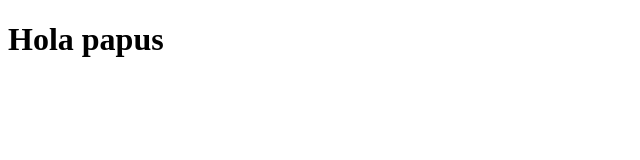
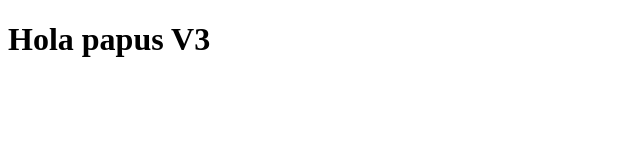
Before and after one commit to isghost19/proyecto-git, a plain HTML site: page index.html in a window 1280 px wide. Shown: the full height of the page, 0-640 px from the left. Drawn offline with Linux system fonts and the light colour scheme.

Commit message:
ahora el index tiene nuevo titulo

```diff
--- a/index.html
+++ b/index.html
@@ -4,10 +4,10 @@
     <meta charset="UTF-8">
     <meta http-equiv="X-UA-Compatible" content="IE=edge">
     <meta name="viewport" content="width=device-width, initial-scale=1.0">
-    <title>Document</title>
+    <title>pagina de prueba</title>
 </head>
 <body>
-    <h1>Hola papus</h1>
+    <h1>Hola papus V3</h1>
 
     <script src="/app.js"></script>
 </body>
```
